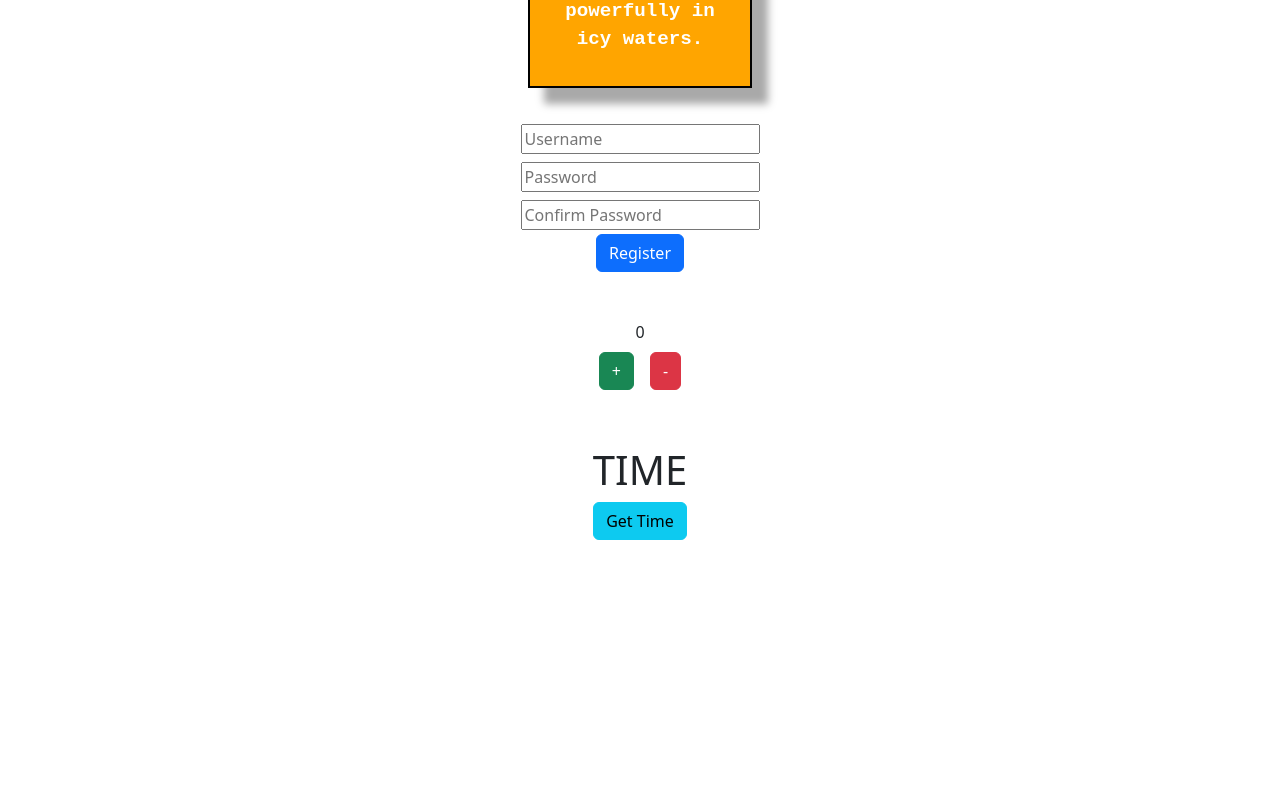
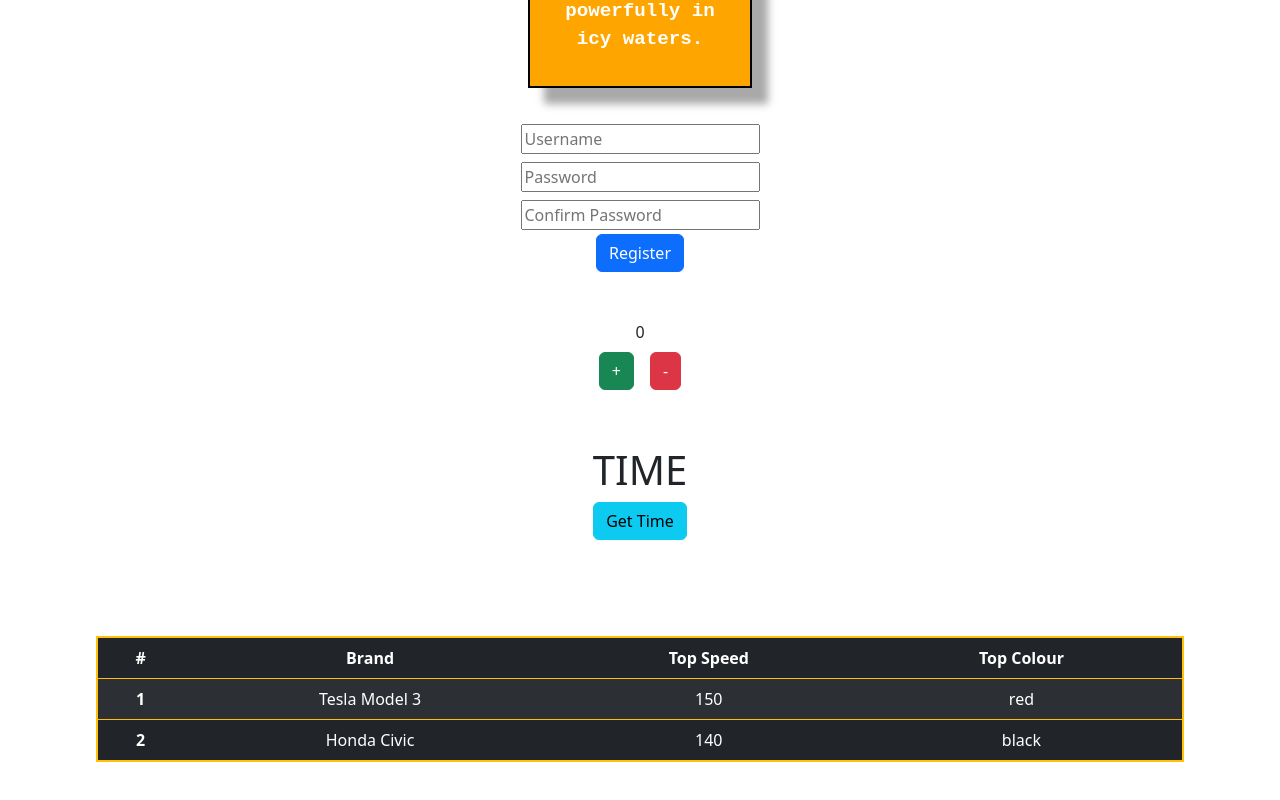
Before and after one commit to cankskrk/Learning-React, a React (Create React App) app: page / in a window 1280 px wide. Shown: the part 2307-3107 px from the top of the page. Before the commit the page ends 2847 px from the top, so only its background shows below. Built offline with nearby package versions, Linux system fonts and the light colour scheme.

Commit message:
Update Practice File

```diff
--- a/src/App.js
+++ b/src/App.js
@@ -1,6 +1,8 @@
+// CSS Files
 import "./App.css";
 import "bootstrap/dist/css/bootstrap.css";
 
+// Components
 import Msg from "./components/Msg";
 import Clock from "./components/Clock";
 import Card from "./components/Card";
@@ -9,6 +11,26 @@ import Register from "./components/Register";
 import Counter from "./components/Counter";
 import Time from "./components/Time";
 
+// Objects Files
+import cars from "./components/ObjectsFile/car";
+const [honda, tesla] = cars;
+const {
+  speedStats: { topSpeed: hondaTopSpeed },
+} = honda;
+
+const {
+  speedStats: { topSpeed: teslaTopSpeed },
+} = tesla;
+
+const {
+  coloursByPopularity: [hondaTopColour],
+} = honda;
+
+const {
+  coloursByPopularity: [teslaTopColour],
+} = tesla;
+
+// Endpoints
 const img = "https://picsum.photos/200";
 const img2 = "https://picsum.photos/";
 const img2_style = {
@@ -17,6 +39,7 @@ const img2_style = {
   margin: "2rem",
 };
 
+// Main Function
 function App() {
   // let isLoggedIn = false;
   let userIsRegistered = false;
@@ -57,6 +80,33 @@ function App() {
 
       <Counter />
       <Time />
+
+      <div className="m-5 p-5">
+        <table class="table table-striped table-dark border border-2 border-warning">
+          <thead>
+            <tr>
+              <th scope="col">#</th>
+              <th scope="col">Brand</th>
+              <th scope="col">Top Speed</th>
+              <th scope="col">Top Colour</th>
+            </tr>
+          </thead>
+          <tbody>
+            <tr>
+              <th scope="row">1</th>
+              <td>{tesla.model}</td>
+              <td>{teslaTopSpeed}</td>
+              <td>{teslaTopColour}</td>
+            </tr>
+            <tr>
+              <th scope="row">2</th>
+              <td>{honda.model}</td>
+              <td>{hondaTopSpeed}</td>
+              <td>{hondaTopColour}</td>
+            </tr>
+          </tbody>
+        </table>
+      </div>
     </div>
   );
 }
--- /dev/null
+++ b/src/components/ObjectsFile/car.js
@@ -0,0 +1,20 @@
+const cars = [
+  {
+    model: "Honda Civic",
+    coloursByPopularity: ["black", "silver"],
+    speedStats: {
+      topSpeed: 140,
+      zerToSixty: 8.5,
+    },
+  },
+  {
+    model: "Tesla Model 3",
+    coloursByPopularity: ["red", "white"],
+    speedStats: {
+      topSpeed: 150,
+      zeroToSixty: 3.2,
+    },
+  },
+];
+
+export default cars;
```
